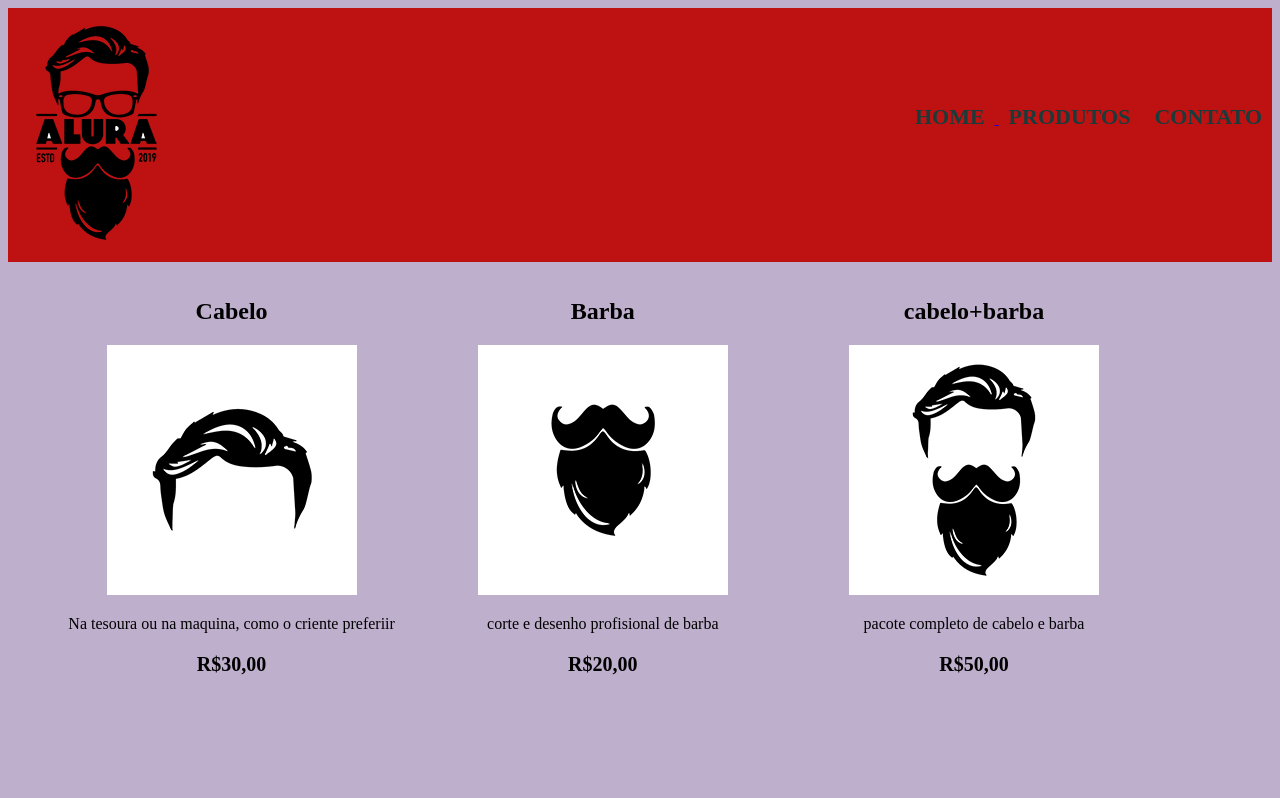
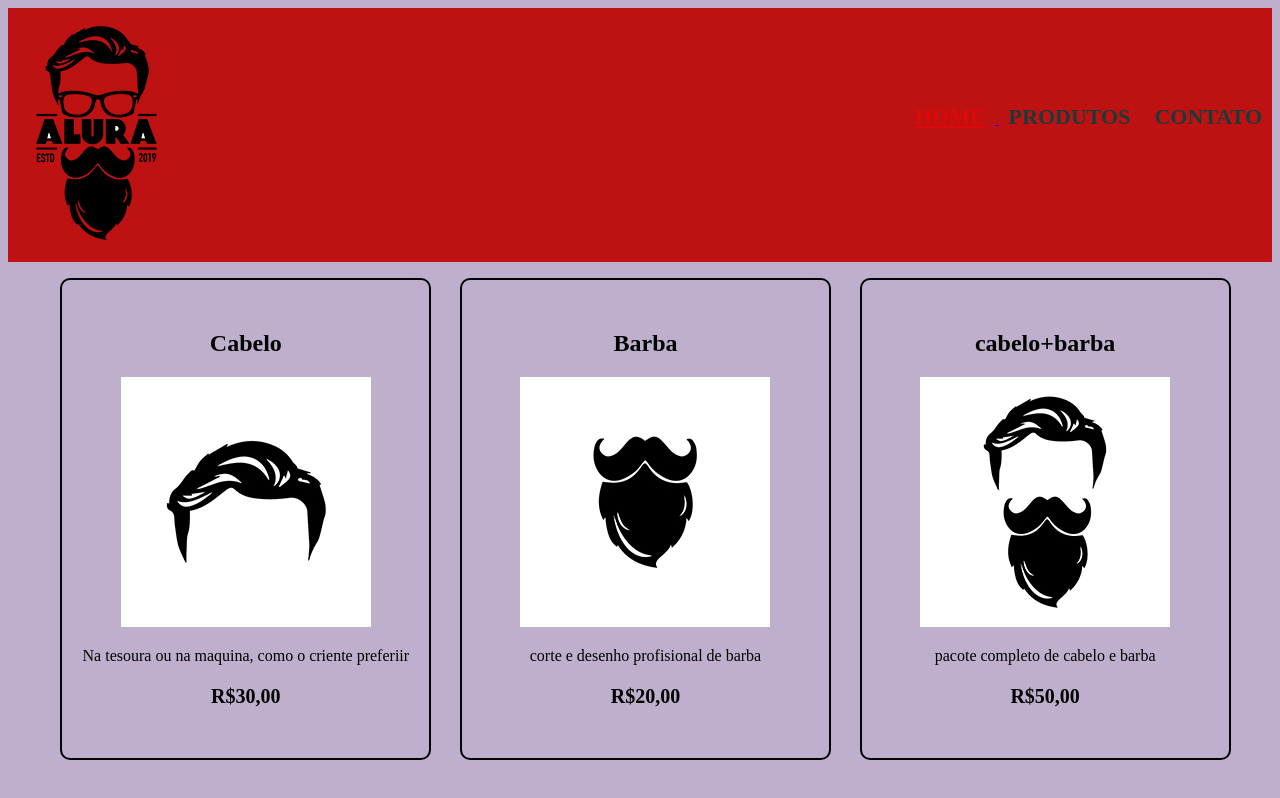
Before and after one commit to jaksoju2/2front23, a plain HTML site: page produtos.html in a window 1280 px wide. In both pictures the pointer is over the link "HOME". Drawn offline with Linux system fonts and the light colour scheme.

Commit message:
Add files via upload

```diff
--- a/produtos.css
+++ b/produtos.css
@@ -11,6 +11,10 @@ nav li a{
     font-size: 22px;
     font-weight: bold;
     text-transform: uppercase;
+}
+nav a:hover {
+  color: rgba(255, 0, 0, 0.5);
+  text-decoration: underline;
 }
 header{
     background: #be1212;
@@ -29,6 +33,14 @@ nav{
     text-align: center;
     width: 30%;
     vertical-align: top;
+    border: 2px solid black;
+    border-radius: 10px;
+    margin: 0 1%;
+    padding: 30px 0;
+
+}
+.produtos li:hover{
+  border-color: rgb(255, 0, 0);
 }
 .produtos .preco{
     font-size: 20px;
```
